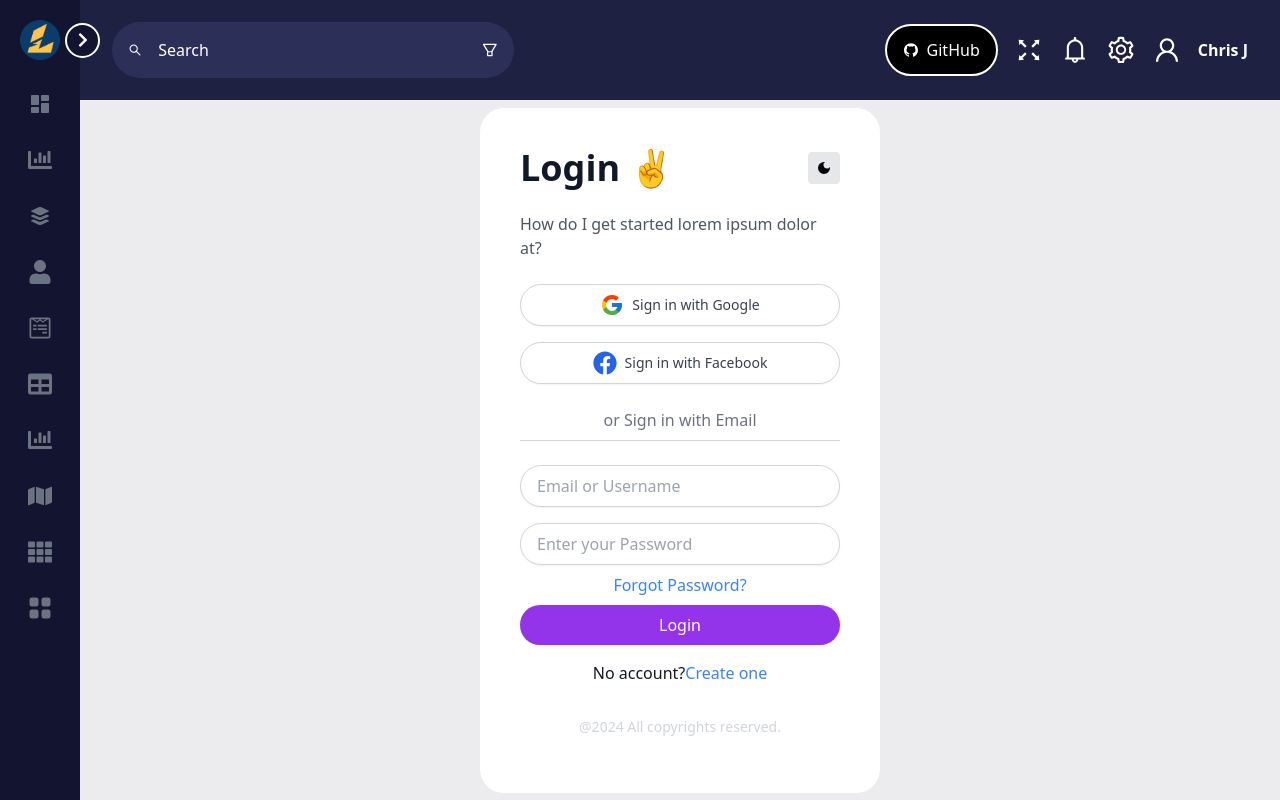
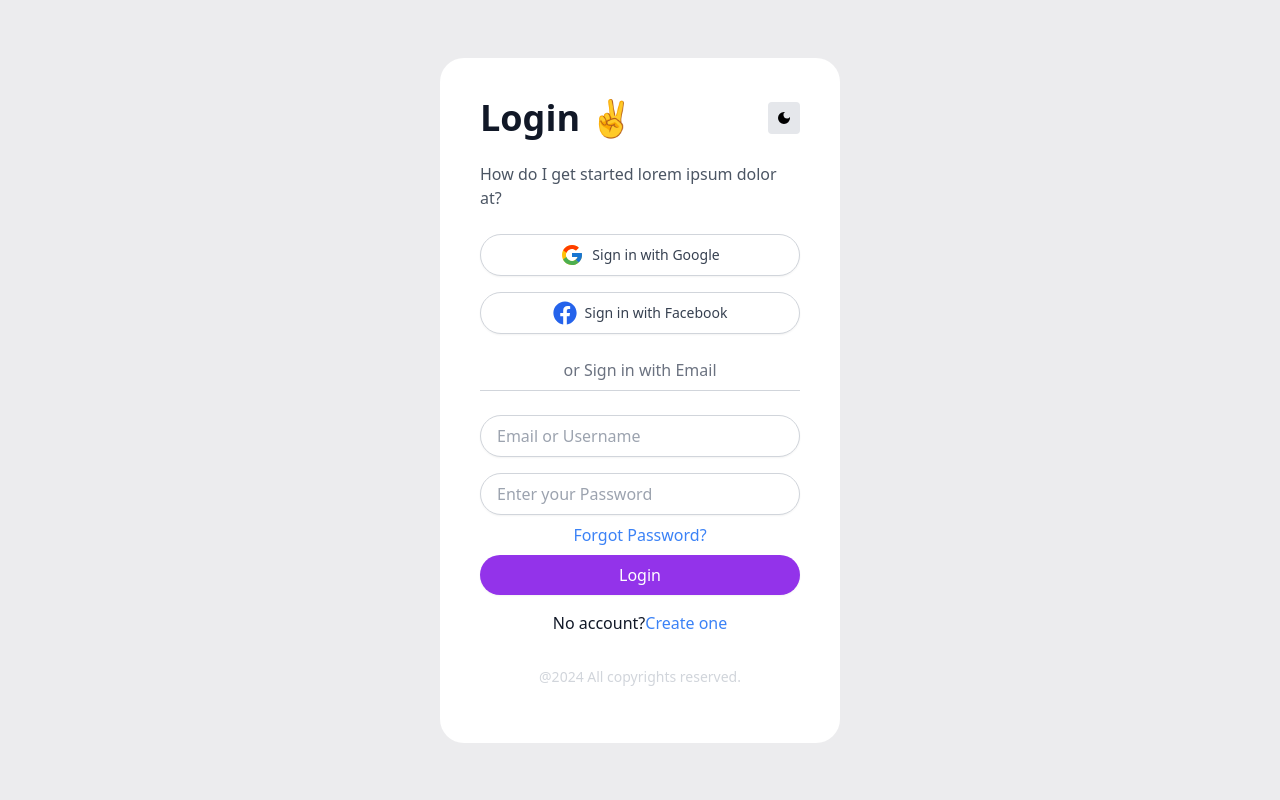
Before and after one commit to Slasher190/my-portfolio, a Next.js app: page /login in a window 1280 px wide. Built offline with nearby package versions, Linux system fonts and the light colour scheme.

Commit message:
layout architecture fixed, with group layout functionality

```diff
--- /dev/null
+++ b/app/(auth)/layout.tsx
@@ -0,0 +1,31 @@
+"use client";
+
+import { ReactNode } from "react";
+import StoreProvider from "@app/app/StoreProvider";
+import { ApolloClientProvider } from "@app/components/provider";
+import "../globals.css";
+import { HelmetProvider } from "react-helmet-async";
+// import { useAutoNightMode } from "@app/hooks/useAutoNightMode";
+// import useDarkMode from "@app/hooks/useDarkMode";
+
+interface RootLayoutProps {
+  children: ReactNode;
+}
+
+const AuthLayout: React.FC<RootLayoutProps> = ({ children }) => {
+  // useAutoNightMode();
+  // const [colorTheme, toggleTheme] = useDarkMode();
+  return (
+    <html lang="en">
+      <body>
+        <HelmetProvider>
+          <ApolloClientProvider>
+            <StoreProvider>{children}</StoreProvider>
+          </ApolloClientProvider>
+        </HelmetProvider>
+      </body>
+    </html>
+  );
+};
+
+export default AuthLayout;
--- a/app/login/page.tsx
+++ b/app/(auth)/login/page.tsx
@@ -59,7 +59,7 @@ const Authentication = () => {
   if (loading) return <div>Loading...</div>;
   if (error) return <div>Error</div>;
   return (
-    <div className="flex justify-center items-center h-full w-full bg-light-surface dark:bg-dark-background">
+    <div className="flex justify-center items-center h-[100vh] w-full bg-light-surface dark:bg-dark-background">
       <div className="flex">
         <div className="w max-w-[400px] flex flex-col justify-center items-center bg-light-background dark:bg-dark-surface p-10 rounded-3xl">
           <div className="flex justify-between items-center w-full mb-6">
--- a/app/signup/page.tsx
+++ b/app/(auth)/signup/page.tsx
@@ -62,7 +62,7 @@ const Signup = () => {
   if (loading) return <div>Loading...</div>;
   if (error) return <div>{JSON.stringify(error)}</div>;
   return (
-    <div className="flex flex-col justify-center items-center h-full bg-light-surface dark:bg-dark-background">
+    <div className="flex flex-col justify-center items-center h-[100vh] bg-light-surface dark:bg-dark-background">
       <div className="flex">
         <div className="w max-w-[400px] flex flex-col justify-center items-center bg-light-background dark:bg-dark-surface p-10 rounded-3xl">
           <div className="flex justify-between items-center w-full mb-6">
--- a/app/layout.tsx
+++ b/app/(home)/layout.tsx
@@ -3,7 +3,7 @@
 import { ReactNode } from "react";
 import StoreProvider from "@app/app/StoreProvider";
 import { ApolloClientProvider } from "@app/components/provider";
-import "./globals.css";
+import "../globals.css";
 import Sidebar from "@app/components/Sidebar/Sidebar";
 import { HelmetProvider } from "react-helmet-async";
 import Navbar from "@app/components/Navbar/Navbar";
```
Also changed, not shown: app/(home)/page.tsx (renamed from app/page.tsx), app/(home)/profile/[profile]/page.tsx (renamed from app/profile/[profile]/page.tsx).
